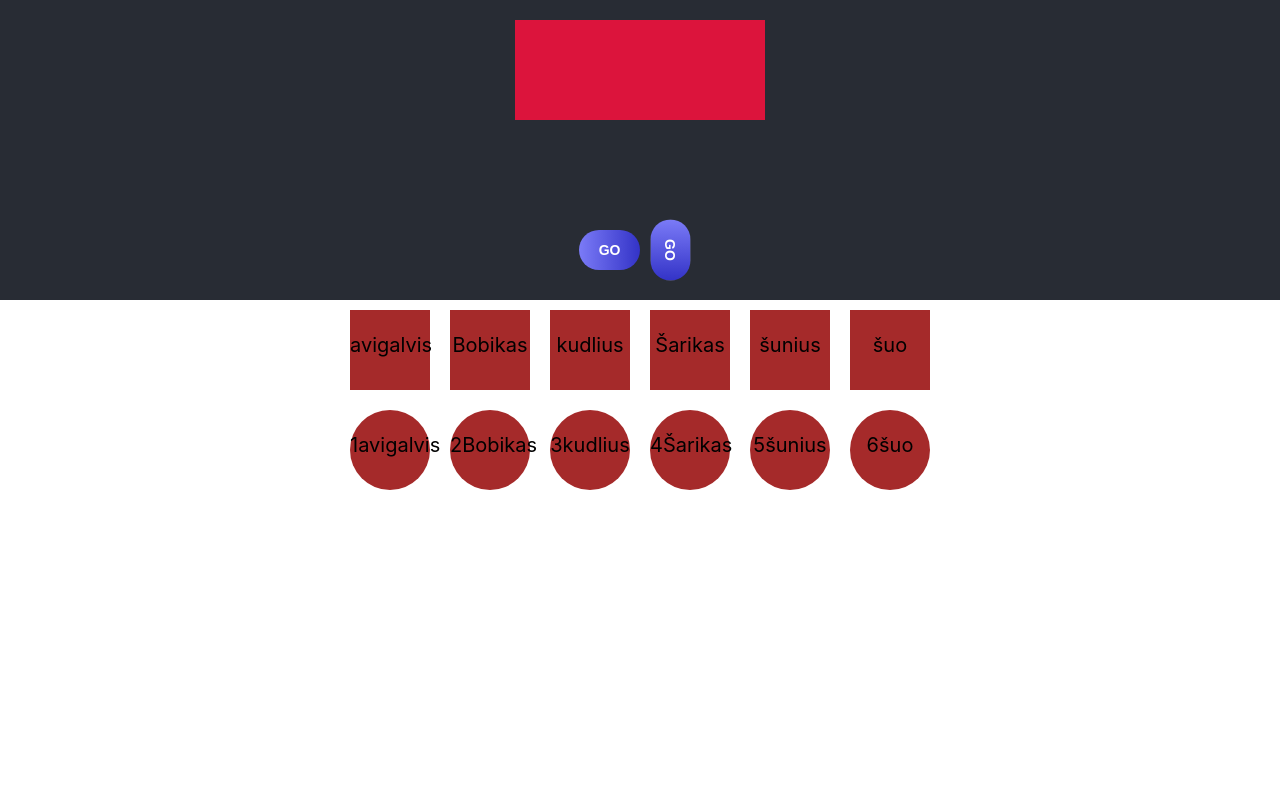
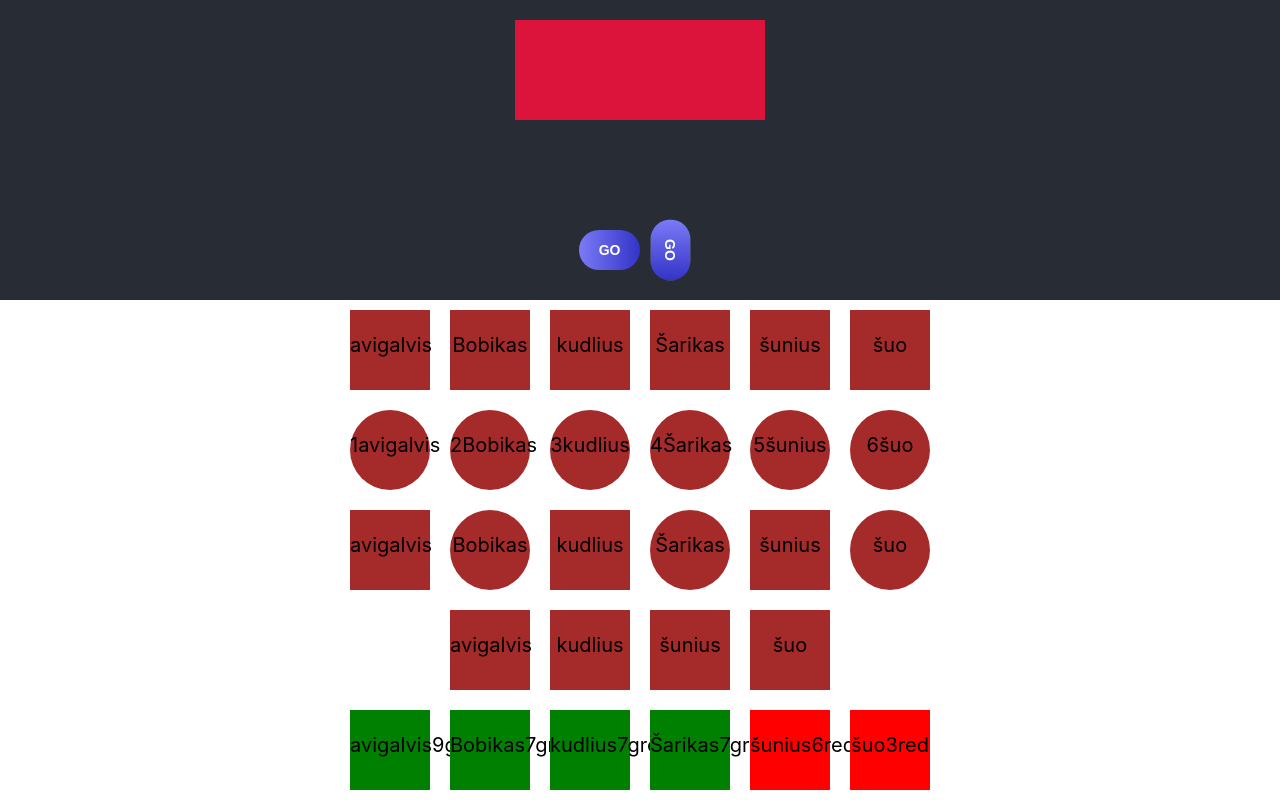
Before and after one commit to Rasosm/my-app-tasks, a React (Create React App) app: page / in a window 1280 px wide. Shown: the part 2010-2810 px from the top of the page. Before the commit the page ends 2510 px from the top, so only its background shows below. Built offline with nearby package versions, Linux system fonts and the light colour scheme.

Commit message:
Base list 3-5

```diff
--- a/src/App.jsx
+++ b/src/App.jsx
@@ -59,6 +59,44 @@ function App() {
                             </div>
                         ))}
                 </div>
+                <div className="dogs">
+                    {dogs.map((dog, i) => (
+                        <div
+                            key={i}
+                            className="shape suo"
+                            style={{
+                                borderRadius: i % 2 !== 0 ? '50%' : 'none',
+                            }}
+                        >
+                            {dog}
+                        </div>
+                    ))}
+                </div>
+                <div className="dogs">
+                    {dogs
+                        .filter((dog) => dog[0].toUpperCase() !== dog[0])
+                        .map((dog, i) => (
+                            <div key={i} className="shape suo">
+                                {dog}
+                            </div>
+                        ))}
+                </div>
+                <div className="dogs">
+                    {dogs.map((dog, i) => (
+                        <div
+                            key={i}
+                            className="shape suo"
+                            style={{
+                                backgroundColor:
+                                    dog.length > 6 ? 'green' : 'red',
+                            }}
+                        >
+                            {dog}
+                            {dog.length}
+                            {dog.length > 6 ? 'green' : 'red'}
+                        </div>
+                    ))}
+                </div>
             </div>
         </div>
     );
```
